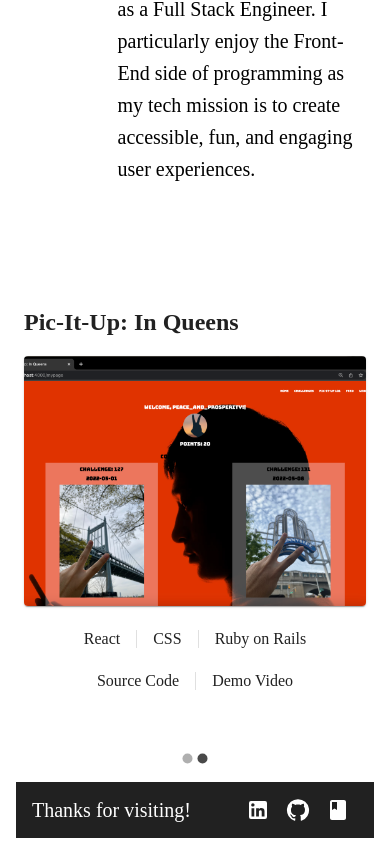
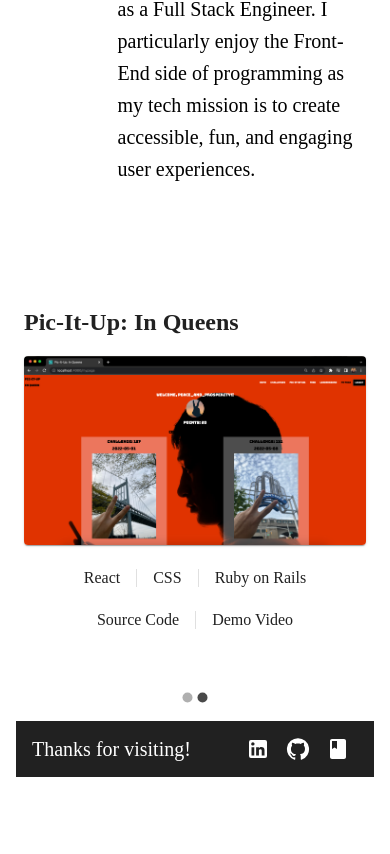
Before and after one commit to gitMiguel27/portfolio, a React (Create React App) app: page / in a window 390 px wide. Shown: the part 1887-2741 px from the top of the page. After the commit the page ends 2680 px from the top, so only its background shows below. Built offline with nearby package versions, Linux system fonts and the light colour scheme; the HTML template or start-up script is replaced by a standard one.

Commit message:
debugging slider for phone view, third try

```diff
--- a/src/Components/Slide.js
+++ b/src/Components/Slide.js
@@ -5,12 +5,12 @@ function Slide({ item }) {
     return (
         <Paper sx={{ p: 3 }} square="true" elevation={0}>
             <h2>{item.title}</h2>
-            <Card sx={{ maxWidth: "justifyContent" }} >
+            <Card>
                 <CardMedia
                     component="img"
                     alt={item.title}
                     image={item.image}
-                    sx={{ minHeight: 250 }}
+                    // sx={{ minHeight: "fit-content" }}
                 />
             </Card>
             <Stack direction="row" spacing={2} m={3} justifyContent="center" alignItems="center" divider={<Divider orientation="vertical" flexItem />} >
```
